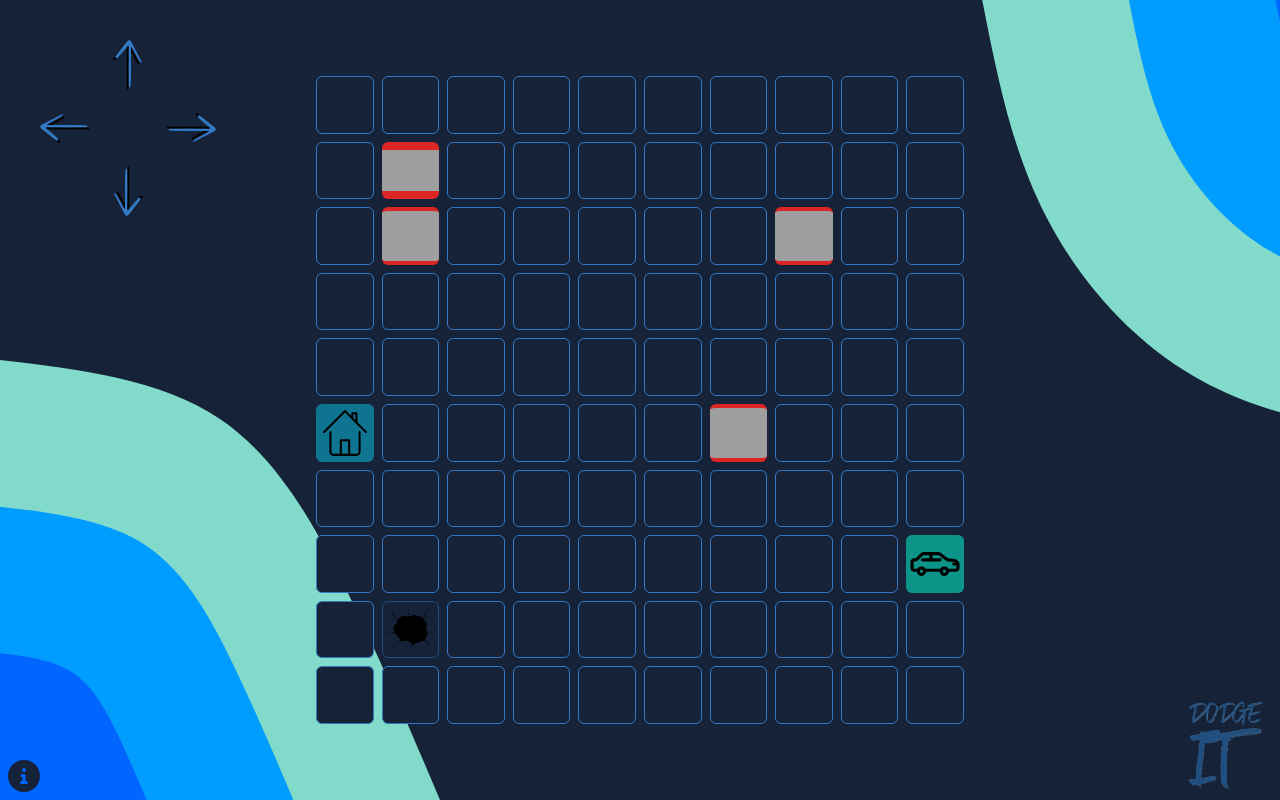
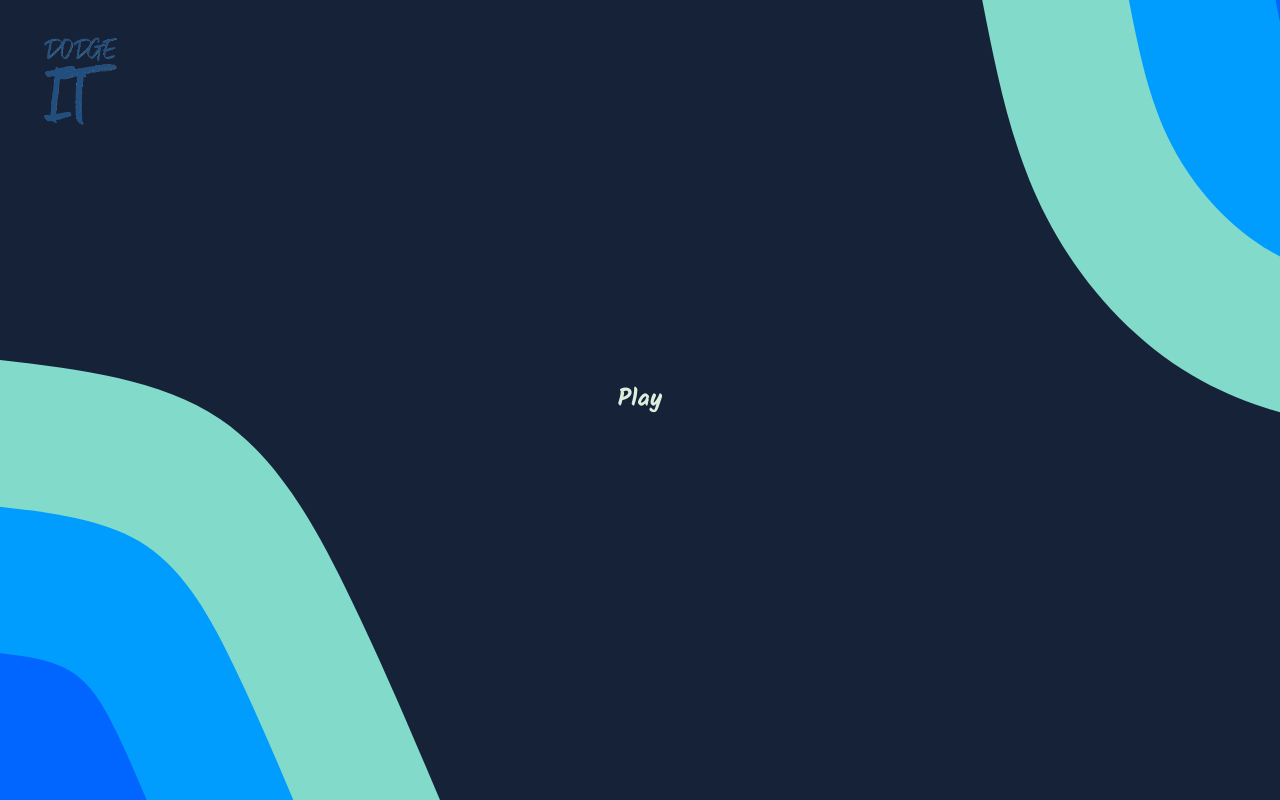
Before and after one commit to juandsoto/dodge-it, a React (Vite) app: page / in a window 1280 px wide. Built offline with nearby package versions, Linux system fonts and the light colour scheme; grey boxes are pictures that could not be loaded; what simple-zustand-devtools would draw is missing.

Commit message:
styles: add welcome page

```diff
--- a/src/App.tsx
+++ b/src/App.tsx
@@ -1,11 +1,12 @@
-import { Game } from "pages";
+import { Game, Welcome } from "pages";
 import { BrowserRouter as Router, Route, Routes } from "react-router-dom";
 
 const App = (): JSX.Element => {
   return (
     <Router>
       <Routes>
-        <Route path="" element={<Game />} />
+        <Route path="" element={<Welcome />} />
+        <Route path="/game" element={<Game />} />
       </Routes>
     </Router>
   );
--- a/src/components/ScreenWrapper.tsx
+++ b/src/components/ScreenWrapper.tsx
@@ -1,16 +1,17 @@
 import { AnimatePresence, motion } from "framer-motion";
 import { FADE_VARIANTS } from "utils/motion";
+import { HTMLAttributes } from "react";
 
-interface Props {
+interface Props extends HTMLAttributes<HTMLDivElement> {
   children: JSX.Element | JSX.Element[];
 }
 
-const ScreenWrapper = ({ children }: Props): JSX.Element => {
+const ScreenWrapper = ({ children, className, ...props }: Props): JSX.Element => {
   return (
     <AnimatePresence mode="wait">
-      <div className="layout h-screen w-screen overflow-hidden">
+      <div {...props} className="layout h-screen w-screen overflow-hidden">
         <motion.div
-          className="relative h-screen w-screen"
+          className={["relative h-screen w-screen", className].join(" ")}
           variants={FADE_VARIANTS}
           initial="hidden"
           animate="visible"
--- a/src/index.css
+++ b/src/index.css
@@ -25,7 +25,7 @@
 
 @layer components {
   .arrow {
-    @apply w-4 sm:w-8 md:w-12 aspect-square;
+    @apply w-6 sm:w-8 md:w-12 aspect-square;
     background-image: url(/arrow.svg);
     filter: drop-shadow(-2px 2px 0px black);
     background-repeat: no-repeat;
--- /dev/null
+++ b/src/pages/Welcome.tsx
@@ -0,0 +1,22 @@
+import { Logo, ScreenWrapper } from "components";
+import { Link } from "react-router-dom";
+
+const Welcome = () => {
+  return (
+    <ScreenWrapper className="flex items-center justify-center">
+      <div className="absolute top-8 left-8">
+        <Logo />
+      </div>
+      <div className="flex flex-col items-stretch justify-center">
+        <Link
+          className="bg-background text-2xl font-bold text-center py-2 px-6 rounded-full capitalize hover:scale-125 hover:bg-light hover:text-background transition-all"
+          to="/game"
+        >
+          play
+        </Link>
+      </div>
+    </ScreenWrapper>
+  );
+};
+
+export default Welcome;
--- a/src/pages/index.ts
+++ b/src/pages/index.ts
@@ -1 +1,2 @@
 export { default as Game } from "./Game";
+export { default as Welcome } from "./Welcome";
```
